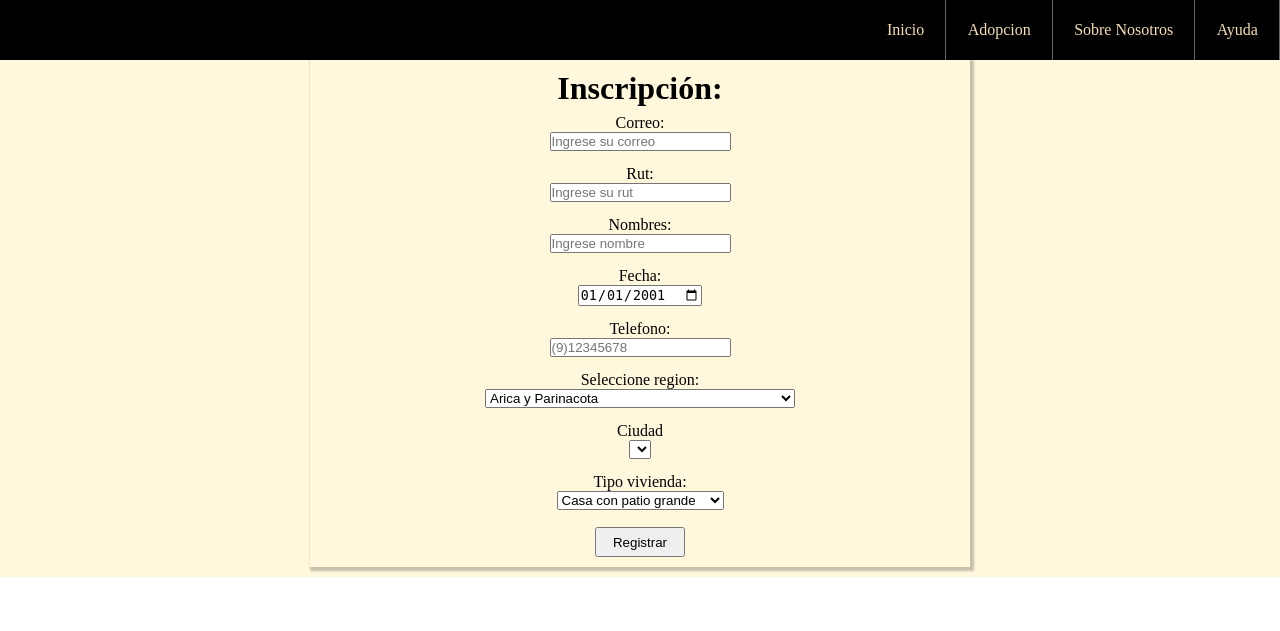
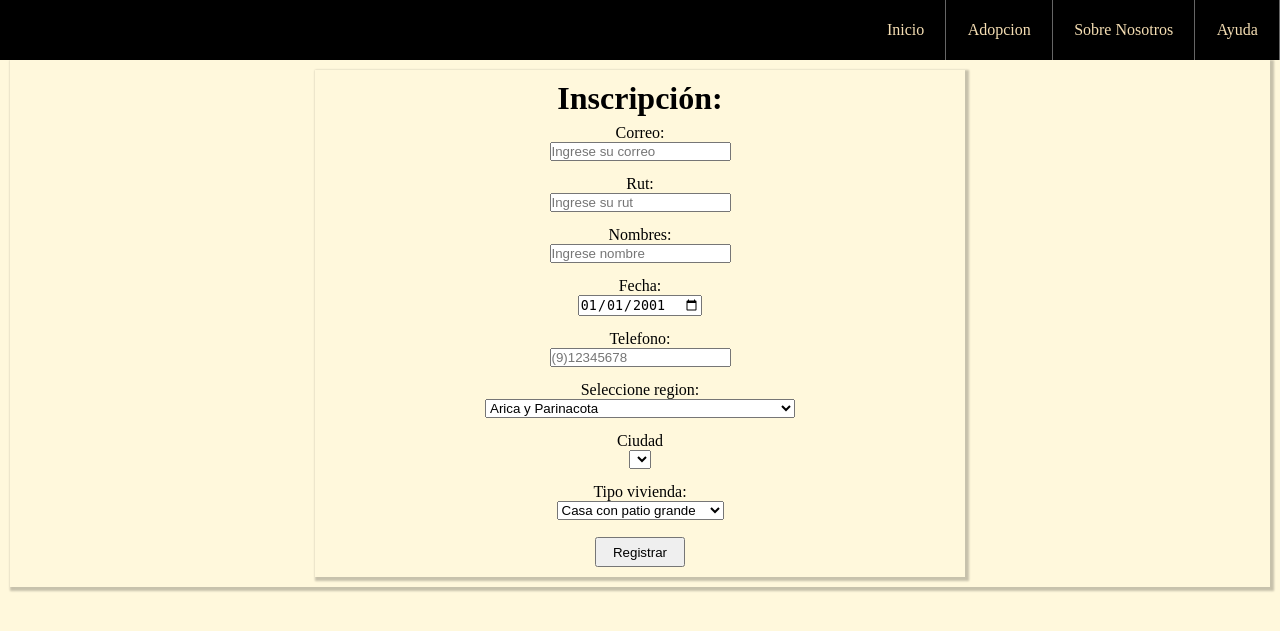
Before and after one commit to Jademuss/MisPerris2.0, a Django app: page /goku_list/goku_formulario/ in a window 1280 px wide. Shown: the top 631 px of the page. Run offline with Django 3.2, Linux system fonts and the light colour scheme; lists and menus that the app fills with data are empty; some libraries are stand-ins or nearby versions.

Commit message:
Se arregla el fondo blanco de los formularios

```diff
--- a/misperris/static/styles/formulario.css
+++ b/misperris/static/styles/formulario.css
@@ -7,6 +7,9 @@
 body
 {
     padding-top: 50px;
+    background-color: cornsilk;
+    background-attachment: fixed;
+    background-size: cover;
 }
 
 .contenedor-formulario
@@ -15,6 +18,10 @@ body
     flex-direction: column;
     align-items: center;
     background-color: cornsilk;
+    background-attachment: fixed;
+    background-size: cover;
+    box-shadow:2px 2px 2px 2px rgba(0,0,0,0.22);
+    margin: 10px;
 }
 
 form
```
